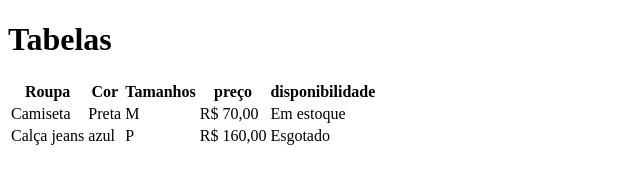
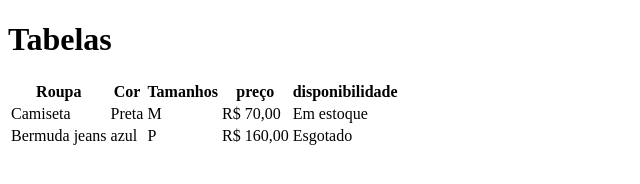
Before and after one commit to Bruno-Luiz-Dev/aula-tabela, a plain HTML site: page index.html in a window 1280 px wide. Shown: the whole page, without its empty margins (0-640 px from the left). Drawn offline with Linux system fonts and the light colour scheme.

Commit message:
tocado de calça jeans para bermuda

```diff
--- a/index.html
+++ b/index.html
@@ -27,7 +27,7 @@
 </tr>
 
 <tr>
-<td>Calça jeans</td>
+<td>Bermuda jeans</td>
 <td>azul</td>
 <td>P</td>
 <td>R$ 160,00</td>
```
